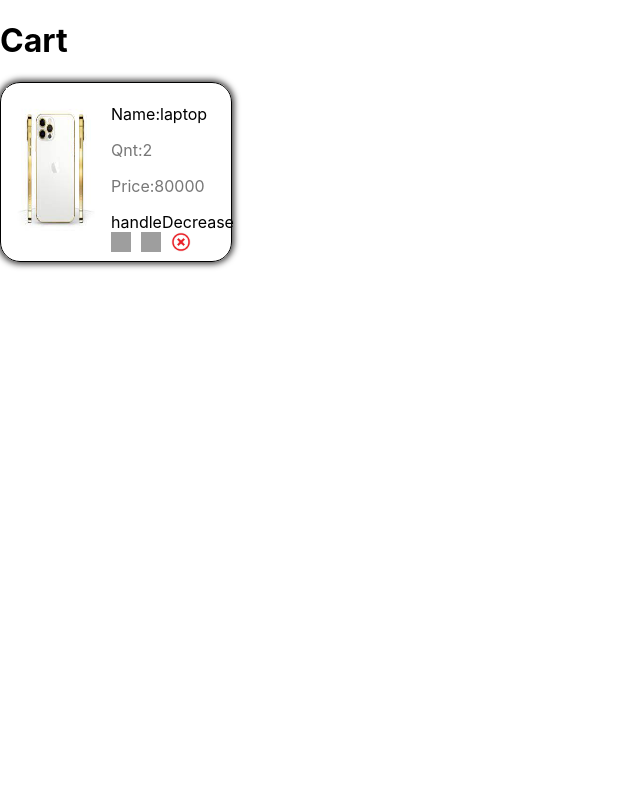
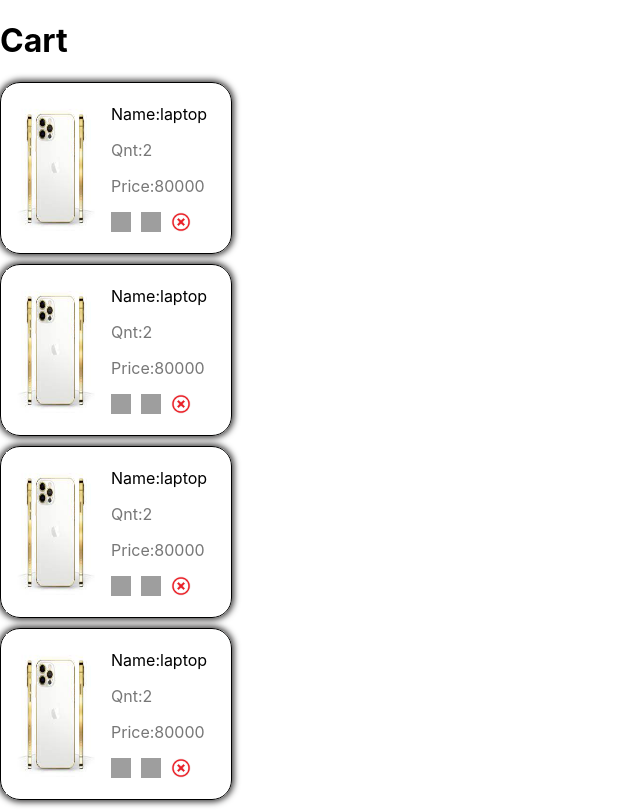
Before and after one commit to sandeep8077/React-CartProject, a React (Create React App) app: page / in a window 1280 px wide. Shown: the whole page, without its empty margins (0-640 px from the left). Built offline with nearby package versions, Linux system fonts and the light colour scheme; grey boxes are pictures that could not be loaded.

Commit message:
Add cart component

```diff
--- a/src/App.js
+++ b/src/App.js
@@ -1,12 +1,12 @@
 
 import './index';
-import CartItems from './CartItems';
+import Cart from './Cart'
 
 function App() {
   return (
     <div className="App">
       <h1>Cart</h1>
-      <CartItems/>
+      <Cart/>
 
     </div>
   );
--- /dev/null
+++ b/src/Cart.js
@@ -0,0 +1,16 @@
+import React from "react";
+import CartItems from "./CartItems";
+
+class Cart extends React.Component{
+    render(){
+        return(
+         <div className="cart-wrapper">
+            <CartItems/>
+            <CartItems/>
+            <CartItems/>
+            <CartItems/>
+         </div>
+        )
+    }
+}
+export default Cart
--- a/src/CartItems.js
+++ b/src/CartItems.js
@@ -18,7 +18,7 @@ class CartItems extends React.Component{
 
     // second way to use setState sunction
     this.setState((prevState)=>{
-       return{qnt:prevState.qnt+1}
+       return{qnt:prevState.qnt+3}
     })
     }
     DecreaseQnt=()=>{
@@ -44,7 +44,7 @@ class CartItems extends React.Component{
                   <p style={{color:"#777"}}>Qnt:{this.state.qnt}</p>
                   <p style={{color:"#777"}}>Price:{this.state.price}</p>
                   <div>
-                  handleDecrease
+
                     <span>
                       <img onClick={this.DecreaseQnt} className='img-size' src="https://encrypted-tbn0.gstatic.com/images?q=tbn:ANd9GcR1kn47X4eHe3_OmZ0Aqn-m8y7JcEtjuDTN_lilsUX335xQM0cowHUwIIr5JdGpr5DKpOU&usqp=CAU" alt="" />
                       <img onClick={this.increaseQnt} className='img-size'  src="https://encrypted-tbn0.gstatic.com/images?q=tbn:ANd9GcQ-qrFjzV8myUPPd9EiPJ2Ou3URrNKs-R0pv7e_NuTyGJIVvYt0g7Ihlekv6UVdNkE913w&usqp=CAU" alt="" />
--- a/src/index.css
+++ b/src/index.css
@@ -29,6 +29,7 @@ code {
     padding: 5px;
     border-radius: 20px;
     box-shadow: 0px 0px 6px 2px rgb(58, 57, 57);
+    margin-bottom: 10px;
 }
 
 .cart-items {
```
